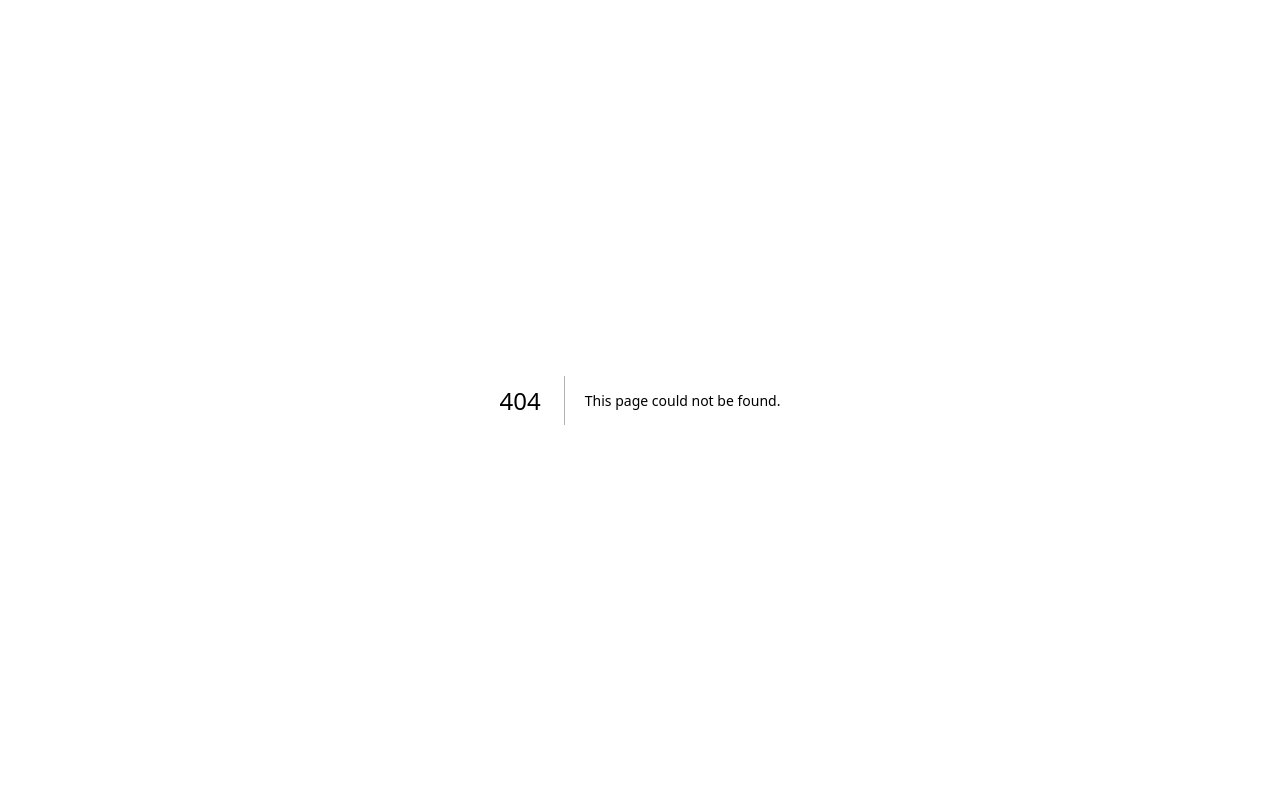
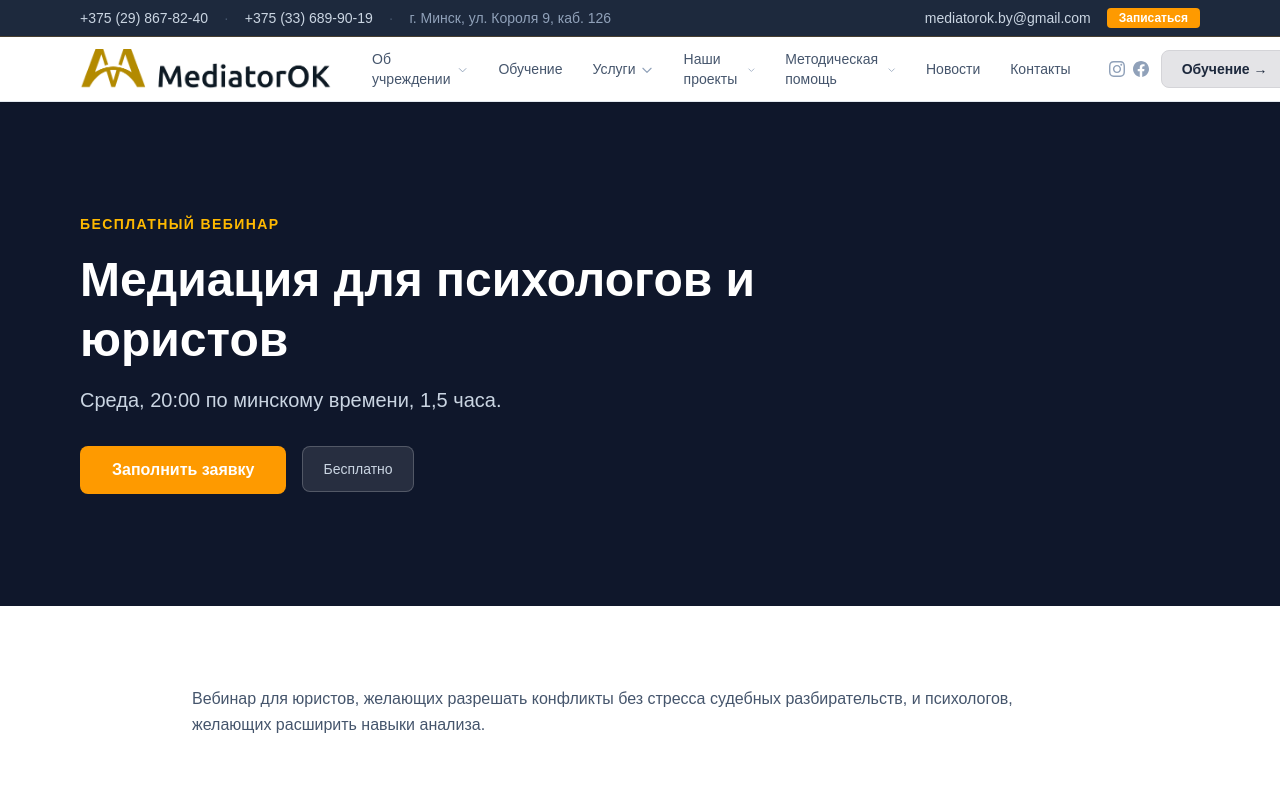
Before and after one commit to ZedMalatesta/newMediatorSite, a Next.js app: page /vebinar in a window 1280 px wide. Before the commit this address had no page. Shown: the top 797 px of the page. Built offline with nearby package versions, Linux system fonts and the light colour scheme.

Commit message:
feat: add free mediation webinar page

```diff
--- /dev/null
+++ b/app/vebinar/page.tsx
@@ -0,0 +1,49 @@
+import type { Metadata } from "next";
+import TopBar from "@layout/TopBar";
+import Navbar from "@layout/Navbar";
+import Footer from "@layout/Footer";
+import { EventHero } from "@sections/EventHero/EventHero";
+import { EventDetails } from "@sections/EventDetails/EventDetails";
+import { EventSignup } from "@sections/EventSignup/EventSignup";
+
+export const metadata: Metadata = {
+  title: "Бесплатный вебинар: медиация для психологов и юристов | МедиаторОк Проф",
+  description:
+    "Вводный вебинар о разрешении конфликтов и медиации, который поможет специалистам зарабатывать на новых навыках. Подарок участникам — чек-лист «Методы разрешения конфликтов».",
+};
+
+export default function VebinarPage() {
+  return (
+    <div className="min-h-screen bg-white">
+      <TopBar />
+      <Navbar />
+      <main>
+        <EventHero
+          eyebrow="Бесплатный вебинар"
+          title="Медиация для психологов и юристов"
+          subtitle="Среда, 20:00 по минскому времени, 1,5 часа."
+          meta={["Бесплатно"]}
+        />
+        <EventDetails
+          description={[
+            "Вебинар для юристов, желающих разрешать конфликты без стресса судебных разбирательств, и психологов, желающих расширить навыки анализа.",
+          ]}
+          groups={[
+            {
+              heading: "Подарок участникам",
+              items: ["Чек-лист «Методы разрешения конфликтов»"],
+            },
+          ]}
+          speaker={{
+            name: "Оксана Шульга",
+            role: "Кандидат психологических наук, семейный терапевт, медиатор, директор УПУ «МедиаторОк Проф»",
+            photo: "/images/experts/shulga.jpg",
+            initials: "ОШ",
+          }}
+        />
+        <EventSignup title="Зарегистрироваться на вебинар" submitLabel="Зарегистрироваться бесплатно" />
+      </main>
+      <Footer />
+    </div>
+  );
+}
```
